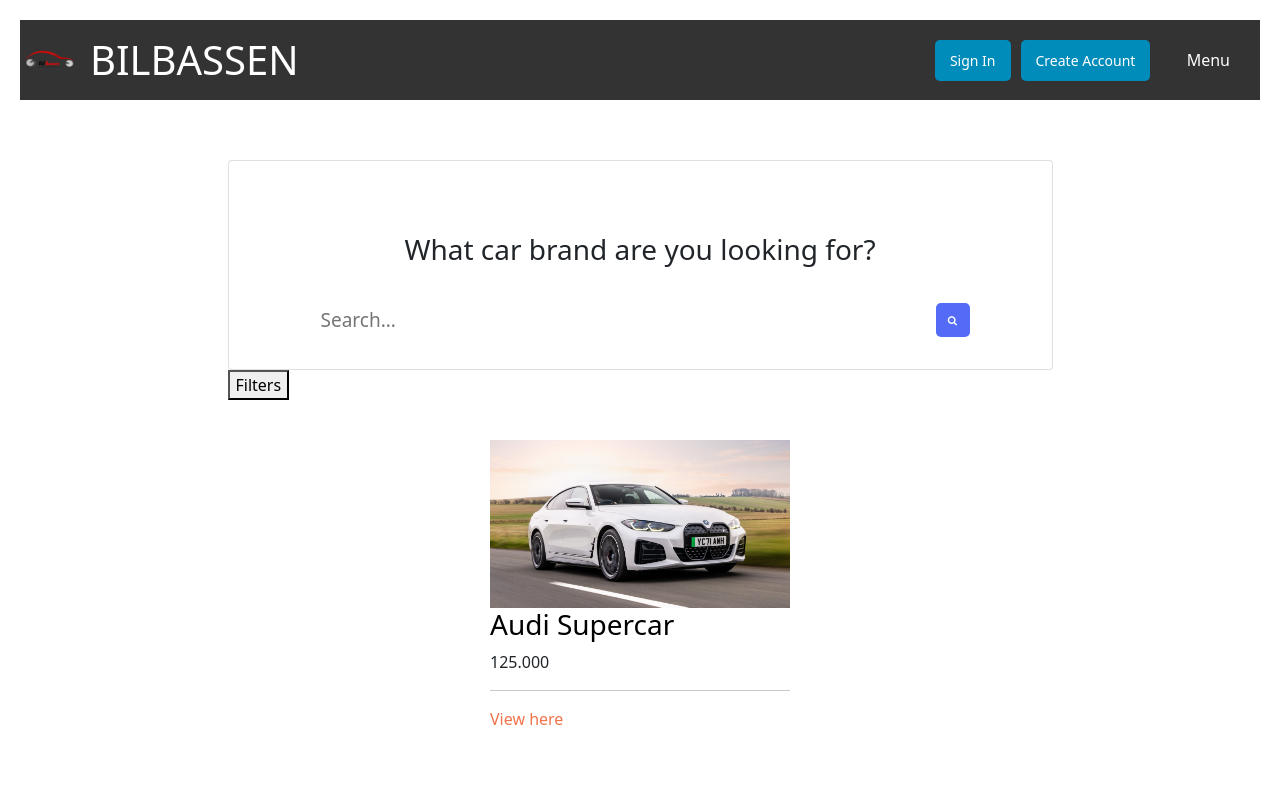
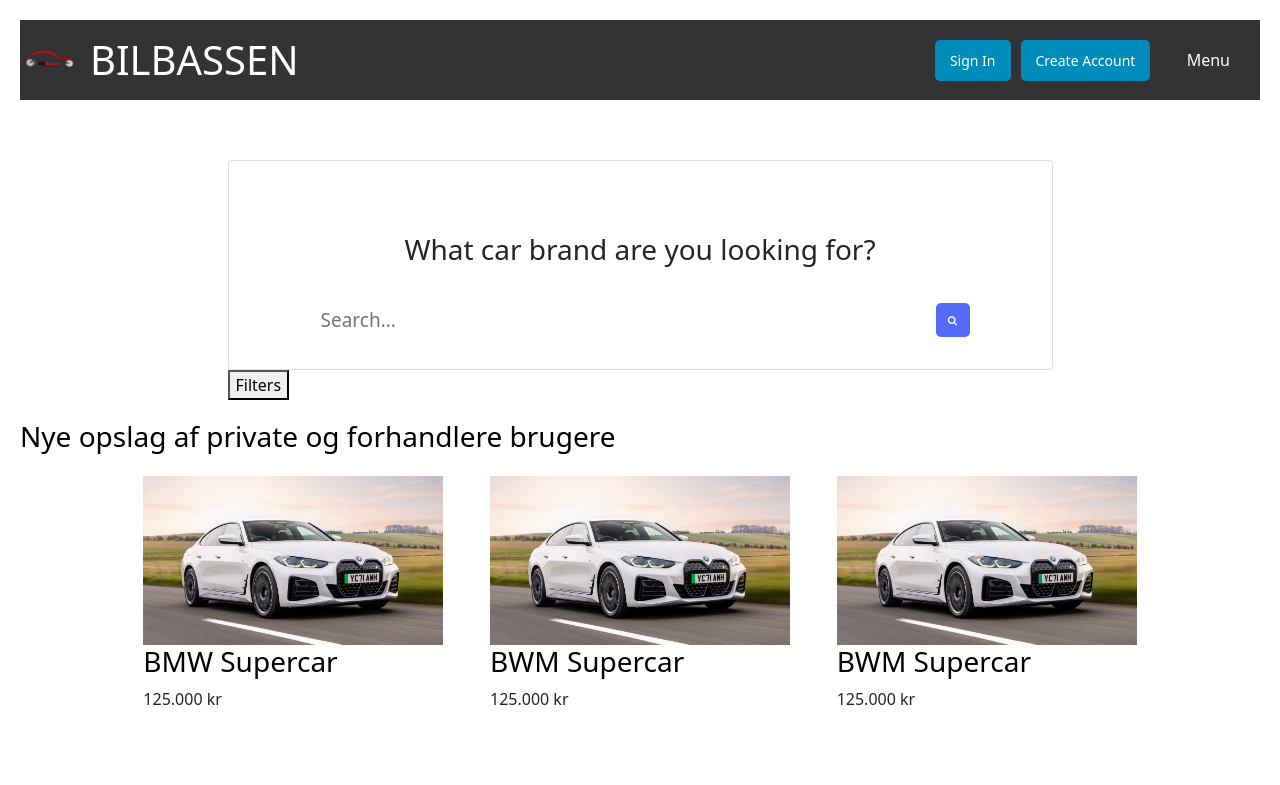
Before and after one commit to BILBASSERNE/Bil-Frontend, a website: page html/index.html in a window 1280 px wide. Drawn offline with nearby package versions, Linux system fonts and the light colour scheme.

Commit message:
second commit

```diff
--- a/css/carcontainer.css
+++ b/css/carcontainer.css
@@ -1,12 +1,12 @@
 
-.movie-card {
+.car-card {
     width: 90%; /* Adjust the width as needed */
     max-width: 300px; /* Set a maximum width */
     margin-top: 15px;
     margin-bottom: 15px;
 }
 
-.movie-container {
+.car-container {
     display: flex;
     flex-wrap: wrap; /* Allow movie cards to wrap to the next line on smaller screens */
     justify-content: space-around;
@@ -16,7 +16,7 @@
     padding-bottom: 20px;
 }
 
-.movie-image {
+.car-image {
     width: 100%; /* Make the image responsive */
     cursor: pointer;
 }
@@ -26,13 +26,13 @@
     margin-right: 20px;
 }
 
-.movie-link {
+.car-link {
     text-decoration: none;
     color: #ef744b;
 }
 
 @media screen and (max-width: 768px) {
-    .movie-card {
+    .car-card {
         width: 90%; /* Adjust the width for smaller screens */
     }
 }
--- a/html/index.html
+++ b/html/index.html
@@ -68,21 +68,40 @@
     </div>
 </section>
 
-<section id="movies">
-    <div class="movie-container">
-        <div class="movie-card">
-            <a href="www.google.dk" id="movie-poster-link">
-                <img class="movie-image" src="../images/car.jpg" alt="Car Image"/>
+<section id="cars">
+    <a href="www.google.com" class="text-link">
+        <h3>Nye opslag af private og forhandlere brugere</h3>
+    </a>
+    <div class="car-container">
+        <div class="car-card">
+            <a href="www.google.dk">
+                <img class="car-image" src="../images/car.jpg" alt="Car Image"/>
             </a>
             <a href="www.google.com" class="text-link">
-                <h3>Audi Supercar</h3>
+                <h3>BMW Supercar</h3>
             </a>
-            <p>125.000</p>
-            <hr/>
-            <p><a class="movie-link" href="https://www.imdb.com/title/tt16428256/" target="_blank" rel="noopener"
-                  rel="noreferrer">View here</a></p>
+            <p>125.000 kr</p>
+        </div>
+        <div class="car-card">
+            <a href="www.google.dk">
+                <img class="car-image" src="../images/car.jpg" alt="Car Image"/>
+            </a>
+            <a href="www.google.com" class="text-link">
+                <h3>BWM Supercar</h3>
+            </a>
+            <p>125.000 kr</p>
+        </div>
+        <div class="car-card">
+            <a href="www.google.dk">
+                <img class="car-image" src="../images/car.jpg" alt="Car Image"/>
+            </a>
+            <a href="www.google.com" class="text-link">
+                <h3>BWM Supercar</h3>
+            </a>
+            <p>125.000 kr</p>
         </div>
     </div>
+
 </section>
 
 <script src="../js/index.js"></script>
```
